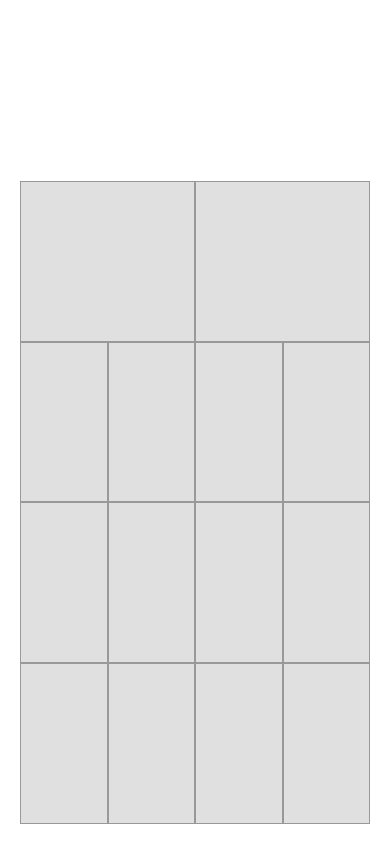
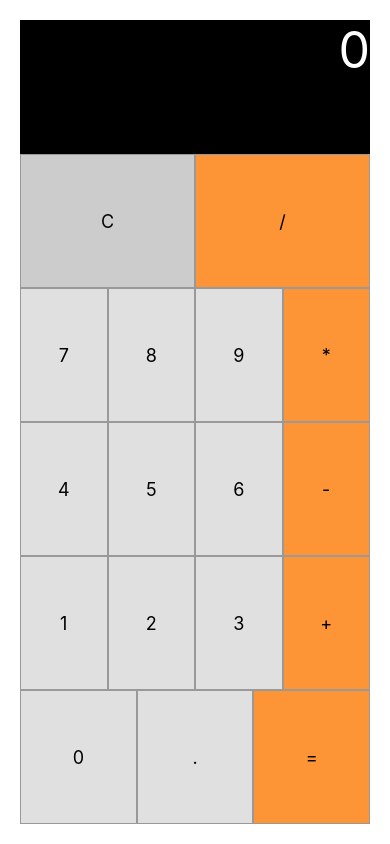
Before and after one commit to Djaysson/React-Native-App-Calculator, a React Native app: screen / in a window 390 px wide. Built offline with nearby package versions, Linux system fonts and the light colour scheme.

Commit message:
Finalizando a interface do App

```diff
--- a/App.js
+++ b/App.js
@@ -1,6 +1,6 @@
 import React, { Component } from 'react';
 import { View, Text, StyleSheet, TouchableOpacity } from 'react-native';
-//inicia 11:00
+
 class Botao extends Component {
   constructor(props) {
     super(props);
@@ -10,6 +10,10 @@ class Botao extends Component {
     if (props.c) {
       c = parseInt(props.c);
     }
+    let bg = '#E0E0E0';
+    if (props.bg) {
+      bg = props.bg;
+    }
 
     this.styles = StyleSheet.create({
       area: {
@@ -18,7 +22,7 @@ class Botao extends Component {
         alignItems: 'center',
         borderWidth: 1,
         borderColor: '#999999',
-        backgroundColor: '#E0E0E0'
+        backgroundColor: bg
       },
       text: {
         fontSize: 18
@@ -28,7 +32,7 @@ class Botao extends Component {
   render() {
     return (
       <TouchableOpacity style={this.styles.area}>
-        <Text style={this.styles.text}></Text>
+        <Text style={this.styles.text}>{this.props.n}</Text>
       </TouchableOpacity>
 
     );
@@ -36,33 +40,42 @@ class Botao extends Component {
 }
 
 export default class Calculadora extends Component {
+  constructor(props) {
+    super(props);
+    this.state = { r: '0' };
+  }
   render() {
     return (
       <View style={styles.body}>
         <View style={styles.linha}>
-          <Text></Text>
+          <Text style={styles.res}>{this.state.r}</Text>
         </View>
         <View style={styles.linha}>
-          <Botao c="2" />
-          <Botao />
+          <Botao c="3" n="C" bg="#CCCCCC" />
+          <Botao n="/" bg="#FD9536" />
         </View>
         <View style={styles.linha}>
-          <Botao />
-          <Botao />
-          <Botao />
-          <Botao />
+          <Botao n="7" />
+          <Botao n="8" />
+          <Botao n="9" />
+          <Botao n="*" bg="#FD9536" />
         </View>
         <View style={styles.linha}>
-          <Botao />
-          <Botao />
-          <Botao />
-          <Botao />
+          <Botao n="4" />
+          <Botao n="5" />
+          <Botao n="6" />
+          <Botao n="-" bg="#FD9536" />
         </View>
         <View style={styles.linha}>
-          <Botao />
-          <Botao />
-          <Botao />
-          <Botao />
+          <Botao n="1" />
+          <Botao n="2" />
+          <Botao n="3" />
+          <Botao n="+" bg="#FD9536" />
+        </View>
+        <View style={styles.linha}>
+          <Botao c="2" n="0" />
+          <Botao n="." />
+          <Botao n="=" bg="#FD9536" />
         </View>
       </View>
     );
@@ -77,6 +90,14 @@ const styles = StyleSheet.create({
     flex: 1,
     flexDirection: 'row',
 
+  },
+  res: {
+    backgroundColor: '#000000',
+    color: '#FFFFFF',
+    fontSize: 50,
+    flex: 1,
+    textAlign: 'right'
+
   }
 
 });
```
